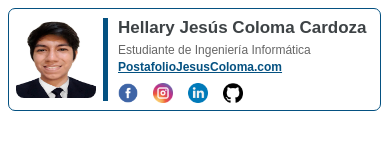
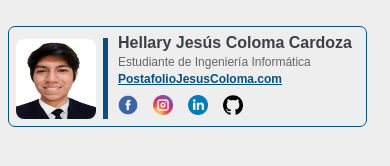
Before and after one commit to Jesus-ColomaCardoza/firmaCorreo, a plain HTML site: page Dev/index.html in a window 390 px wide. Drawn offline with Linux system fonts and the light colour scheme.

Commit message:
firma con responsive

```diff
--- a/Dev/index.html
+++ b/Dev/index.html
@@ -1,21 +1,31 @@
+<!DOCTYPE html>
+<html lang="en">
 
+<head>
+  <meta charset="UTF-8">
+  <meta http-equiv="X-UA-Compatible" content="IE=edge">
+  <meta name="viewport" content="width=device-width, initial-scale=1.0">
+  <title>Firma de Correo</title>
+</head>
+
+<body style="background-color: #eee;">
+  <br>
   <div style="border: 1.5px solid #045181; display: inline-block; border-radius: 7px;">
     <table style="font-family: arial; height:90px; border-collapse: collapse">
       <tr>
-    <td style="padding: 7px">
-      <img src="img/jesus.jpg"
-         alt=""
-         width="80"
-         height="80"
-         style="display:block; border-radius: 10%; margin-right: 7px; float: left"
-       >
-      <div style="width: 5px; height: 83px; background:#045181; float: right">
+        <td style="padding: 7px; display: flex; height: 90%; align-items: center;">
+          <img src="https://raw.githubusercontent.com/Jesus-ColomaCardoza/firmaCorreo/master/Dev/img/jesus.jpg" alt=""
+            width="80" height="80" style="display:block; border-radius: 10%; margin-right: 7px; float: left;">
+          <div style="width: 5px; height: 90%; background:#045181; float: right">
         </td>
-    <td style="vertical-align:top; padding:7px 14px 7px 3px">
-      <strong style="margin: 0; font-size:17px; color: rgba(40, 45, 49,.9); line-height: 24px; height: 24px; display:block; padding-bottom:3px">Hellary Jesús Coloma Cardoza</strong>
+        <td style="vertical-align:top; padding:7px 14px 7px 3px; ">
+          <strong
+            style="margin: 0; font-size:1rem; color: rgba(40, 45, 49,.9); ; display:block; padding-bottom:3px">Hellary
+            Jesús Coloma Cardoza</strong>
           <p style='font-size:12px; margin: 0px 0 9px'>
             <span style="display:block;margin-bottom:3px;color: #666">Estudiante de Ingeniería Informática</span>
-        <a href='https://portafoliojesuscoloma.netlify.app/' style="color: #045181; font-weight: bold; display: block;">PostafolioJesusColoma.com</a>
+            <a href='https://portafoliojesuscoloma.netlify.app/'
+              style="color: #045181; font-weight: bold; display: block;">PostafolioJesusColoma.com</a>
           </p>
           <div id="sociales">
           </div>
@@ -24,3 +34,6 @@
     </table>
     <script src="javascript.js"></script>
   </div>
+</body>
+
+</html>
--- a/Dev/javascript.js
+++ b/Dev/javascript.js
@@ -1,24 +1,24 @@
 let socials = {
   facebook: {
-      url: 'https://ed.team/facebook',
-      icon: 'icons/facebook.png'
-    } ,
+    url: 'https://www.facebook.com/hellaryjesus.colomacardoza',
+    icon: 'https://raw.githubusercontent.com/Jesus-ColomaCardoza/firmaCorreo/master/Dev/icons/facebook.png'
+  },
   instagram: {
-      url: 'https://ed.team/twitter',
-      icon: 'icons/instagram.png'
+    url: 'https://www.instagram.com/jesuscolomac/',
+    icon: 'https://raw.githubusercontent.com/Jesus-ColomaCardoza/firmaCorreo/master/Dev/icons/instagram.png'
   },
   linkedin: {
-      url: 'https://ed.team/linkedin',
-      icon: 'icons/linkedin.png'
+    url: 'https://www.linkedin.com/in/jesuscolomacardoza/',
+    icon: 'https://raw.githubusercontent.com/Jesus-ColomaCardoza/firmaCorreo/master/Dev/icons/linkedin.png'
   },
   github: {
-      url: 'https://ed.team/github',
-      icon: 'icons/github.png'
+    url: 'https://github.com/Jesus-ColomaCardoza',
+    icon: 'https://raw.githubusercontent.com/Jesus-ColomaCardoza/firmaCorreo/master/Dev/icons/github.png'
   }
 }
 
 let socialIcons = '';
-  for(let social in socials) {
+for (let social in socials) {
   socialIcons += `<a href="${socials[social].url}" style="display:inline-block;margin-right:15px"><img src="${socials[social].icon}" width="20" style="display: block"></a>`
 }
 
```
Lines whose indentation alone changed are shown as unchanged.
